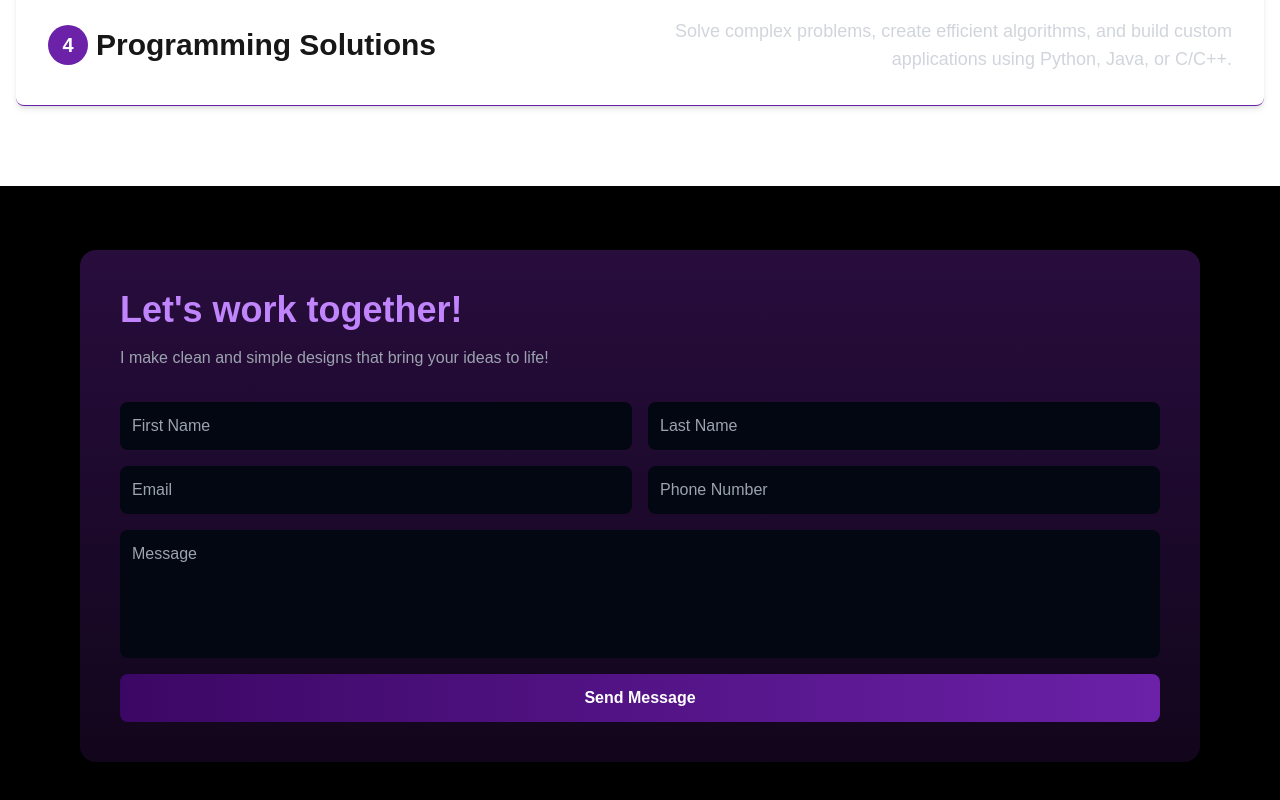
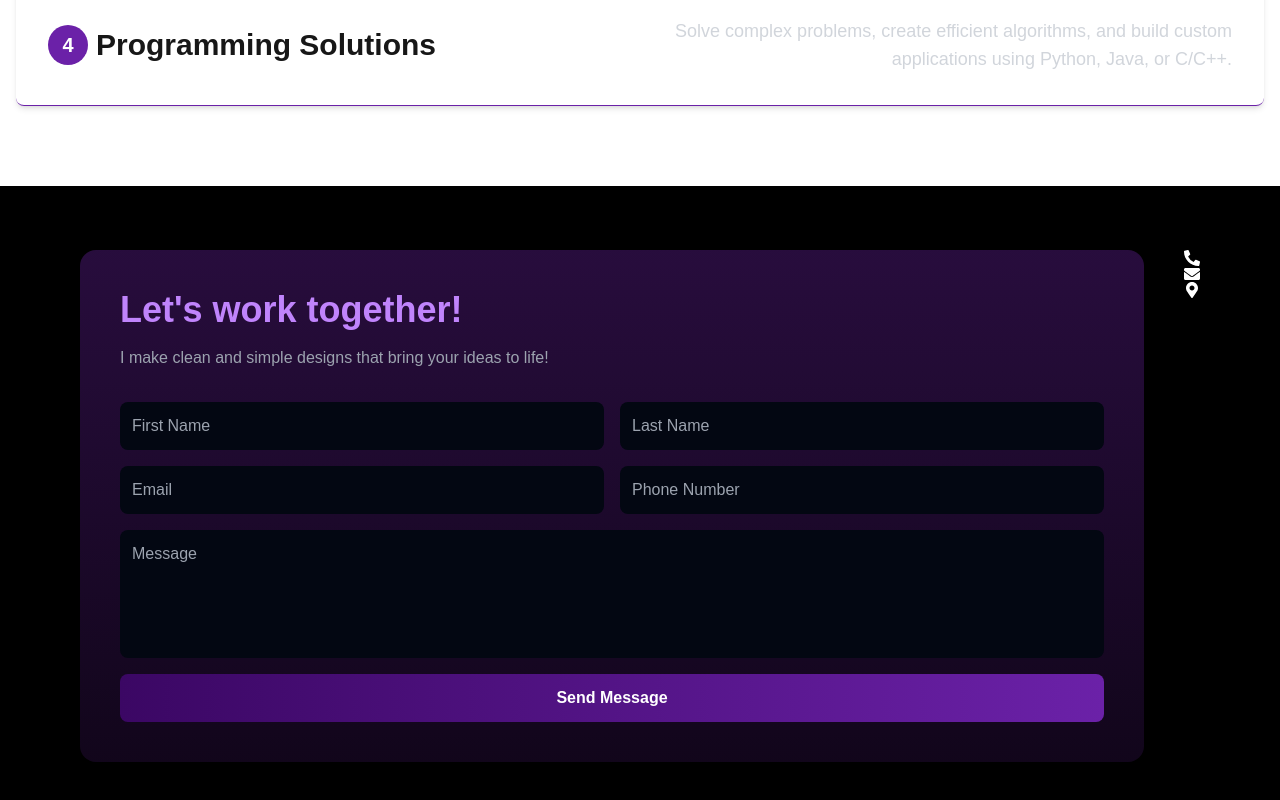
Before and after one commit to TahmidMuntaser/Personal_Portfolio_Web, a Next.js app in the folder myproject/: page /sample in a window 1280 px wide. Shown: the part 1471-2271 px from the top of the page. Built offline with nearby package versions, Linux system fonts and the light colour scheme.

Commit message:
contact detail added

```diff
--- a/myproject/src/app/sample/components/ui/Contact.jsx
+++ b/myproject/src/app/sample/components/ui/Contact.jsx
@@ -1,4 +1,5 @@
 import React from "react";
+import { FaPhoneAlt, FaEnvelope, FaMapMarkerAlt } from 'react-icons/fa';
 
 const Contact = () => {
     return(
@@ -25,6 +26,37 @@ const Contact = () => {
                 </div>
 
                 {/* details */}
+                <div>
+                    <div>
+                        <div>
+                            <FaPhoneAlt/>
+                        </div>
+                        <div>
+                            <h4></h4>
+                            <p></p>
+                        </div>
+                    </div>
+
+                    <div>
+                        <div>
+                            <FaEnvelope/>
+                        </div>
+                        <div>
+                            <h4></h4>
+                            <p></p>
+                        </div>
+                    </div>
+
+                    <div>
+                        <div>
+                            <FaMapMarkerAlt/>
+                        </div>
+                        <div>
+                            <h4></h4>
+                            <p></p>
+                        </div>
+                    </div>
+                </div>
 
 
             </div>
```
